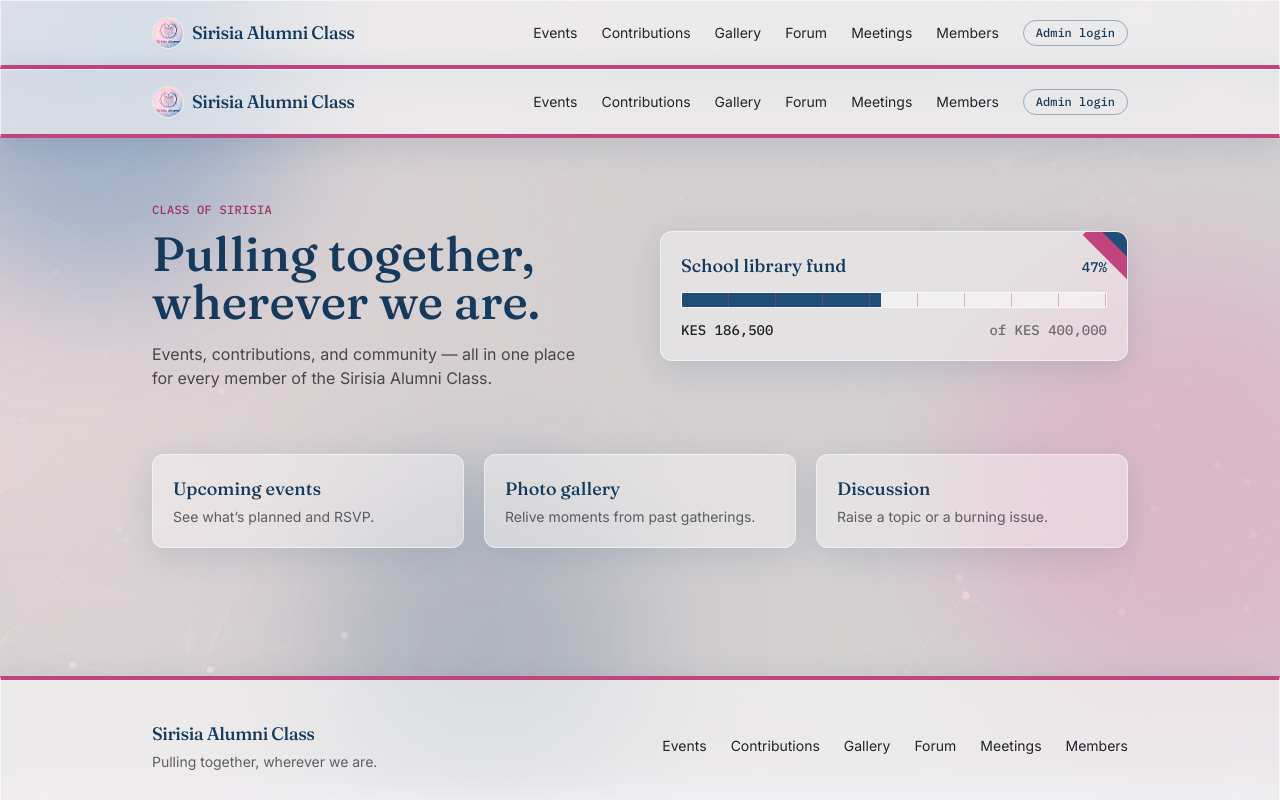
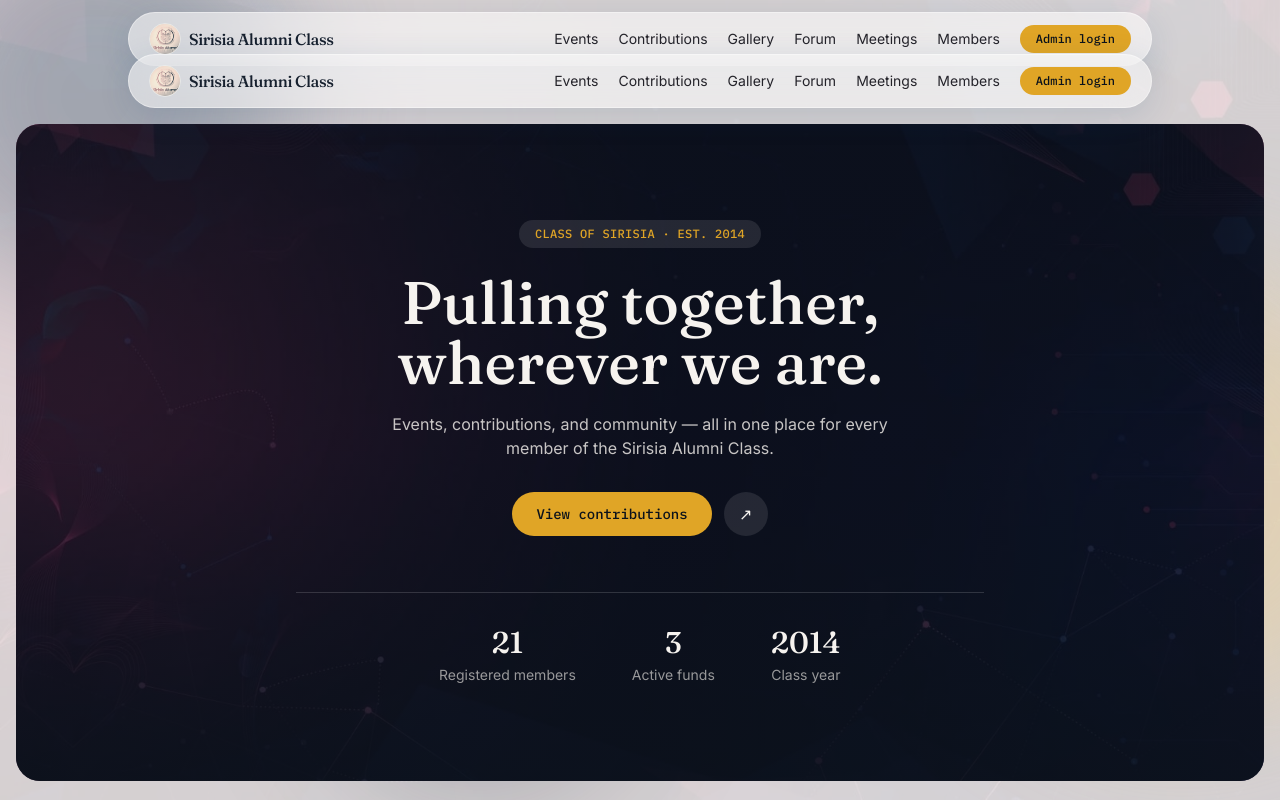
Before and after one commit to fonsi-skater/sirisia-alumni, a Next.js app: page / in a window 1280 px wide. Shown: the top 800 px of the page. Built offline with nearby package versions, Linux system fonts and the light colour scheme; no server answers.

Commit message:
Rebrand to navy/amber palette matching the reference UI, floating glass nav pill, redesigned homepage hero

```diff
--- a/app/page.tsx
+++ b/app/page.tsx
@@ -8,25 +8,62 @@ const quickLinks = [
   { href: '/forum', title: 'Discussion', body: 'Raise a topic or a burning issue.' },
 ];
 
+const stats = [
+  { value: '21', label: 'Registered members' },
+  { value: '3', label: 'Active funds' },
+  { value: '2014', label: 'Class year' },
+];
+
 export default function HomePage() {
   return (
     <>
       <Navbar />
-      <main className="max-w-5xl mx-auto px-4 sm:px-6">
-        <section className="grid md:grid-cols-2 gap-10 items-center py-16">
-          <div>
-            <p className="font-mono text-xs uppercase tracking-wide text-pink-dark mb-3">
-              Class of Sirisia
-            </p>
-            <h1 className="font-display text-4xl sm:text-5xl text-blue-dark leading-tight mb-4">
+      <main>
+        <section className="relative mt-4 mx-3 sm:mx-4 rounded-3xl overflow-hidden">
+          <img src="/background.jpg" alt="" className="absolute inset-0 w-full h-full object-cover" />
+          <div className="absolute inset-0 bg-gradient-to-b from-blue-dark/80 via-blue-dark/70 to-blue-dark/90" />
+
+          <div className="relative max-w-3xl mx-auto px-6 sm:px-10 py-16 sm:py-24 text-center">
+            <span className="inline-block font-mono text-xs uppercase tracking-wide text-pink bg-white/10 rounded-full px-4 py-1.5 mb-6">
+              Class of Sirisia · Est. 2014
+            </span>
+            <h1 className="font-display text-4xl sm:text-6xl text-parchment leading-tight mb-5">
               Pulling together, wherever we are.
             </h1>
-            <p className="text-ink/80 max-w-md">
+            <p className="text-parchment/80 text-sm sm:text-base max-w-lg mx-auto mb-8">
               Events, contributions, and community — all in one place for
               every member of the Sirisia Alumni Class.
             </p>
+
+            <div className="flex items-center justify-center gap-3 flex-wrap mb-14">
+              <a
+                href="/contributions"
+                className="font-mono text-sm text-blue-dark bg-pink rounded-full px-6 py-3 hover:bg-pink-dark hover:text-parchment transition-colors"
+              >
+                View contributions
+              </a>
+              <a
+                href="/events"
+                className="flex items-center justify-center w-11 h-11 rounded-full bg-white/10 text-parchment hover:bg-white/20 transition-colors"
+                aria-label="See events"
+              >
+                &#8599;
+              </a>
             </div>
 
+            <div className="flex items-center justify-center gap-8 sm:gap-14 flex-wrap border-t border-white/15 pt-8">
+              {stats.map((s) => (
+                <div key={s.label} className="text-center">
+                  <p className="font-display text-2xl sm:text-3xl text-parchment">{s.value}</p>
+                  <p className="text-parchment/60 text-xs sm:text-sm mt-1">{s.label}</p>
+                </div>
+              ))}
+            </div>
+          </div>
+        </section>
+
+        <div className="max-w-5xl mx-auto px-4 sm:px-6">
+          <section className="py-14 sm:py-16">
             <ContributionThermometer
               title="School library fund"
               currentTotal={186500}
@@ -41,11 +78,12 @@ export default function HomePage() {
                 href={link.href}
                 className="glass rounded-xl p-5 hover:!bg-white/55 transition-colors"
               >
-              <h3 className="font-display text-lg text-blue-dark mb-1">{link.title}</h3>
+                <h3 className="font-display text-lg text-blue mb-1">{link.title}</h3>
                 <p className="text-sm text-ink/70">{link.body}</p>
               </a>
             ))}
           </section>
+        </div>
       </main>
       <Footer />
     </>
--- a/components/layout/MobileMenu.tsx
+++ b/components/layout/MobileMenu.tsx
@@ -34,11 +34,11 @@ export function MobileMenu({ links, admin }: { links: LinkItem[]; admin: boolean
       </button>
 
       <div
-        className={`fixed inset-x-0 top-[65px] z-30 overflow-hidden transition-[max-height] duration-300 ease-out ${
+        className={`fixed inset-x-0 top-[72px] z-30 overflow-hidden transition-[max-height] duration-300 ease-out ${
           open ? 'max-h-[28rem]' : 'max-h-0'
         }`}
       >
-        <nav className="glass-strong mx-4 mt-1 rounded-xl p-4 flex flex-col gap-1 border-b-4 !border-b-pink">
+        <nav className="glass-strong mx-3 sm:mx-4 rounded-2xl p-4 flex flex-col gap-1 border border-white/40">
           {links.map((link) => (
             <Link
               key={link.href}
@@ -75,7 +75,7 @@ export function MobileMenu({ links, admin }: { links: LinkItem[]; admin: boolean
 
       {open && (
         <div
-          className="fixed inset-0 top-[65px] z-20 bg-ink/10"
+          className="fixed inset-0 top-[72px] z-20 bg-ink/10"
           onClick={() => setOpen(false)}
           aria-hidden="true"
         />
--- a/components/layout/Navbar.tsx
+++ b/components/layout/Navbar.tsx
@@ -15,15 +15,20 @@ export function Navbar() {
   const admin = isAdmin();
 
   return (
-    <header className="glass-strong sticky top-0 z-20 border-b-4 !border-b-pink">
-      <div className="max-w-5xl mx-auto px-4 sm:px-6 py-4 flex items-center justify-between">
-        <Link href="/" className="flex items-center gap-2 font-display text-lg tracking-tight text-blue-dark">
-          <img src="/logo.jpg" alt="" className="h-8 w-8 rounded-full object-cover border border-white/60" />
-          Sirisia Alumni Class
+    <header className="sticky top-3 z-20 px-3 sm:px-4">
+      <div className="max-w-5xl mx-auto glass-strong rounded-full border border-white/40 px-4 sm:px-5 py-2.5 flex items-center justify-between">
+        <Link href="/" className="flex items-center gap-2 font-display text-base tracking-tight text-blue">
+          <img
+            src="/logo.jpg"
+            alt=""
+            className="h-8 w-8 rounded-full object-cover border border-white/60"
+            style={{ filter: 'saturate(0.5) sepia(0.4) hue-rotate(-10deg) brightness(0.95)' }}
+          />
+          <span className="hidden sm:inline">Sirisia Alumni Class</span>
         </Link>
-        <nav className="hidden md:flex gap-6 text-sm items-center">
+        <nav className="hidden md:flex gap-5 text-sm items-center">
           {links.map((link) => (
-            <Link key={link.href} href={link.href} className="text-ink hover:text-pink-dark transition-colors">
+            <Link key={link.href} href={link.href} className="text-ink hover:text-blue transition-colors">
               {link.label}
             </Link>
           ))}
@@ -31,15 +36,15 @@ export function Navbar() {
             <form action="/api/auth/admin-logout" method="post">
               <button
                 type="submit"
-                className="font-mono text-xs text-pink-dark border border-pink/40 rounded-full px-3 py-1 hover:bg-pink hover:text-parchment transition-colors"
+                className="font-mono text-xs text-parchment bg-blue rounded-full px-4 py-1.5 hover:bg-blue-dark transition-colors"
               >
-                Log out (admin)
+                Log out
               </button>
             </form>
           ) : (
             <Link
               href="/admin-login"
-              className="font-mono text-xs text-blue-dark border border-blue/40 rounded-full px-3 py-1 hover:bg-blue hover:text-parchment transition-colors"
+              className="font-mono text-xs text-blue-dark bg-pink rounded-full px-4 py-1.5 hover:bg-pink-dark hover:text-parchment transition-colors"
             >
               Admin login
             </Link>
--- a/tailwind.config.ts
+++ b/tailwind.config.ts
@@ -10,14 +10,14 @@ const config: Config = {
       colors: {
         parchment: '#F6F3EF',
         blue: {
-          DEFAULT: '#1F4E79',
-          dark: '#163A5C',
-          light: '#4A7FB5',
+          DEFAULT: '#16202E',
+          dark: '#0B121B',
+          light: '#4A6178',
         },
         pink: {
-          DEFAULT: '#C2447E',
-          dark: '#9C3564',
-          light: '#E893B7',
+          DEFAULT: '#E0A526',
+          dark: '#B9840F',
+          light: '#F2D28A',
         },
         ink: '#24232A',
         line: '#DEDAD2',
```
Lines whose indentation alone changed are shown as unchanged.
